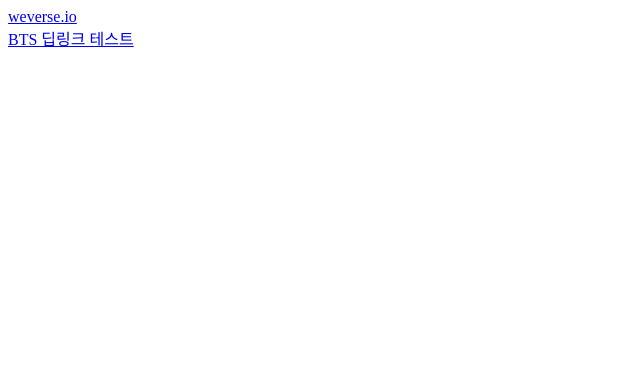
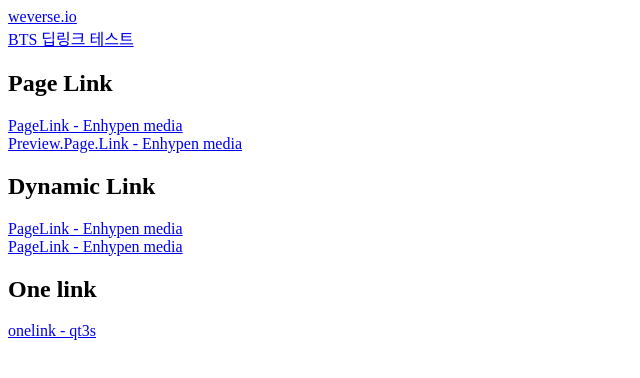
Before and after one commit to kimymym1/iNiS, a plain HTML site: page index.html in a window 1280 px wide. Shown: the whole page, without its empty margins (0-640 px from the left). Drawn offline with Linux system fonts and the light colour scheme.

Commit message:
Update index.html
다이나믹링크, 원링크, page.link 추가

```diff
--- a/index.html
+++ b/index.html
@@ -2,5 +2,19 @@
   <body>
     <a href="https://weverse.io/">weverse.io</a><br/>
     <a href="https://weverse.io/bts/live/3-104378531">BTS 딥링크 테스트</a><br/>
+    <p>
+      <h2>Page Link</h2>
+      <a href="https://weverseapp.page.link?link=https://m.weverse.io/enhypen/media/2-6747864&apn=co.benx.weverse&isi=1456559188&ibi=co.benx.weverse.beta&ius=weverse&_imcp=1">PageLink - Enhypen media</a><br />
+      <a href="https://preview.page.link/weverseapp.page.link?link=https://weverse.io/enhypen/media/2-6747864&apn=co.benx.weverse&isi=1456559188&ibi=co.benx.weverse&ius=weverse&_imcp=1">Preview.Page.Link - Enhypen media</a><br />
+    </p>
+    <p>
+      <h2>Dynamic Link</h2>
+      <a href="https://weverseapp.page.link?link=https://m.weverse.io/enhypen/media/2-6747864&apn=co.benx.weverse&isi=1456559188&ibi=co.benx.weverse.beta&ius=weverse&_imcp=1">PageLink - Enhypen media</a><br />
+      <a href="https://weverseapp.page.link?link=https://m.weverse.io/enhypen/media/2-6747864&apn=co.benx.weverse&isi=1456559188&ibi=co.benx.weverse.beta&ius=weverse&_imcp=1">PageLink - Enhypen media</a><br />
+    </p>
+    <p>
+      <h2>One link</h2>
+      <a href="https://weverse.onelink.me/qt3S/oajojgka">onelink - qt3s</a>
+    </p>
   </body>
 </html>
```
